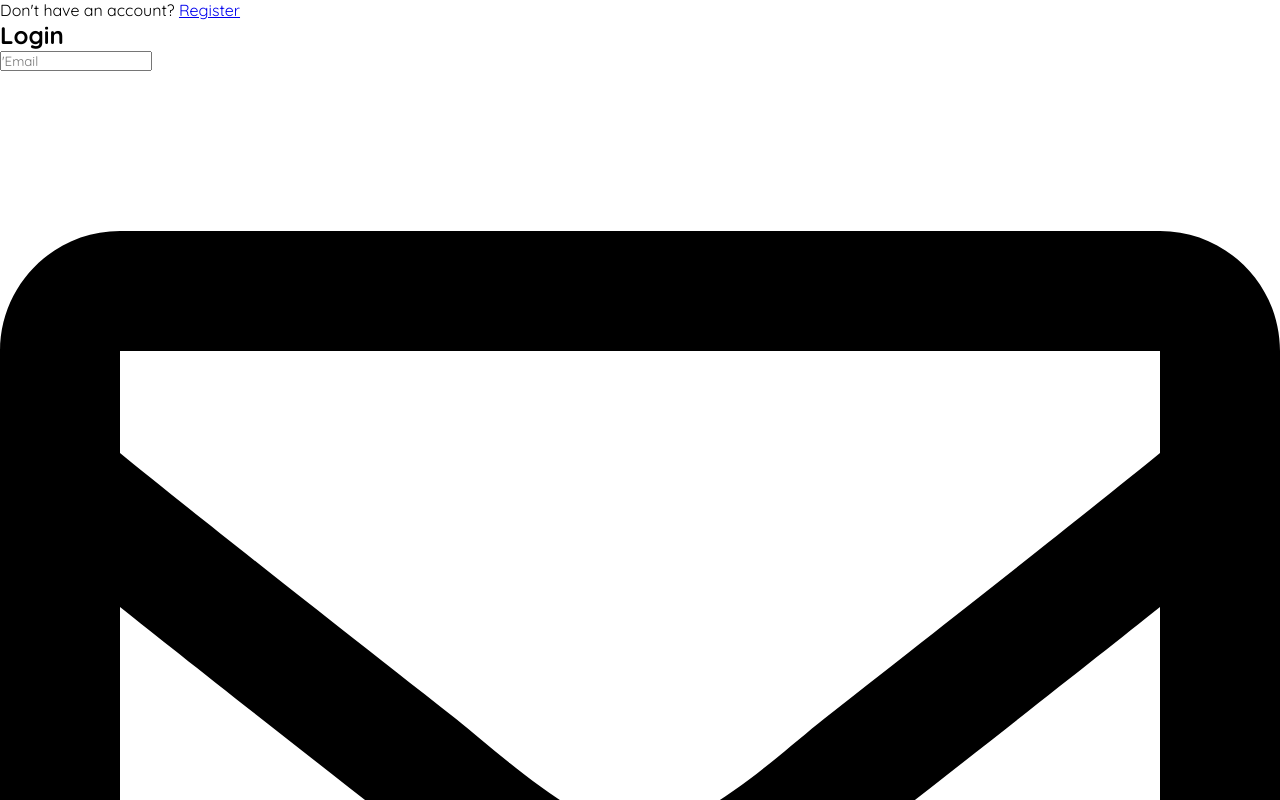
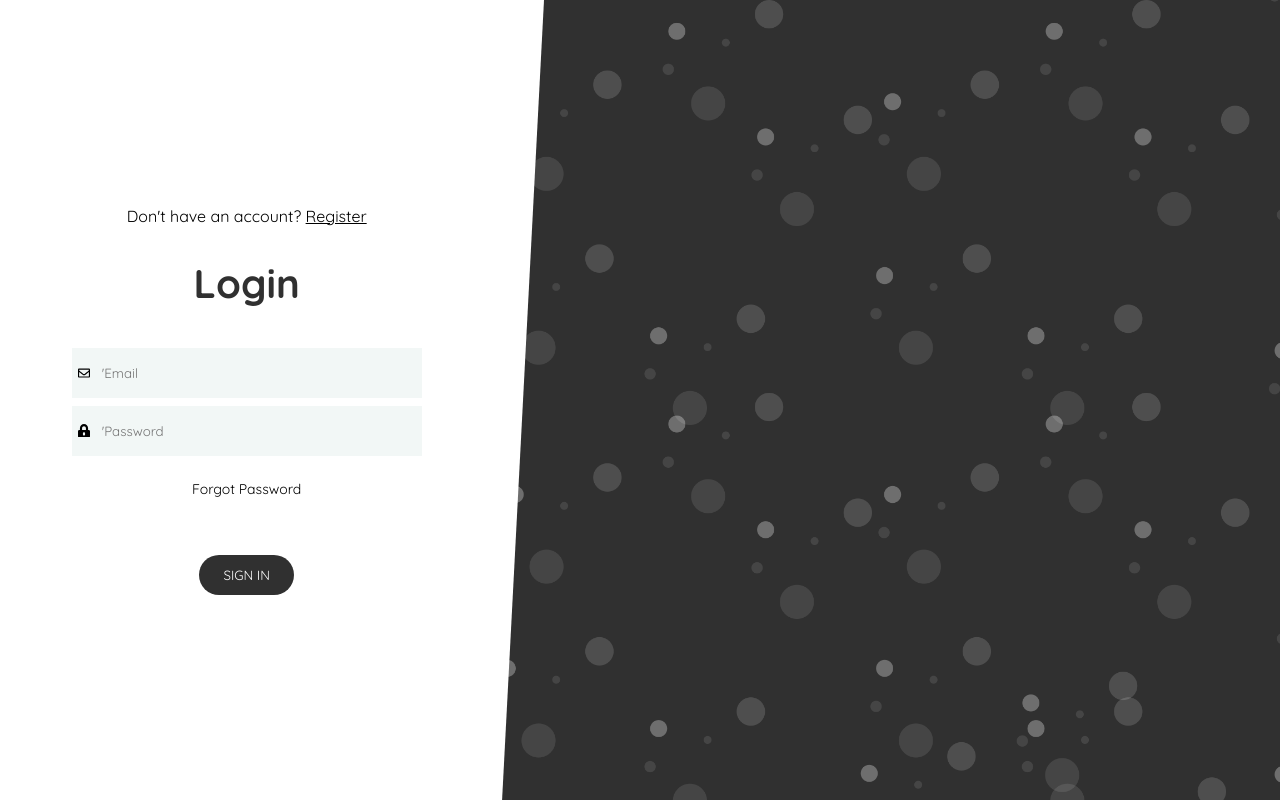
Before and after one commit to vdeksne/Women-s-Network, a Vue app: page /login in a window 1280 px wide. Shown: the top 800 px of the page. Built offline with nearby package versions, Linux system fonts and the light colour scheme; what vue2-editor would draw is missing.

Commit message:
Register

```diff
--- /dev/null
+++ b/src/components/Loading.vue
@@ -0,0 +1,41 @@
+<template>
+  <div class="loading">
+    <span></span>
+  </div>
+</template>
+
+<script>
+export default {
+  name: "loading",
+};
+</script>
+
+<style lang="scss">
+.loading {
+  top: 0;
+  z-index: 101;
+  height: 100%;
+  width: 100%;
+  background-color: rgba(0, 0, 0, 0.5);
+  position: fixed;
+  display: flex;
+  justify-content: center;
+  align-items: center;
+  @keyframes spin {
+    to {
+      transform: rotateZ(360deg);
+    }
+  }
+  span {
+    display: block;
+    width: 60px;
+    height: 60px;
+    margin: 0 auto;
+    border: 3px solid transparent;
+    border-top-color: #fff;
+    border-bottom-color: #fff;
+    border-radius: 50%;
+    animation: spin ease 1000ms infinite;
+  }
+}
+</style>
--- /dev/null
+++ b/src/components/Modal.vue
@@ -0,0 +1,51 @@
+<template>
+  <div class="modal">
+    <div class="modal-content">
+      <p>{{ this.modalMessage }}</p>
+      <button @click="closeModal">Close</button>
+    </div>
+  </div>
+</template>
+
+<script>
+export default {
+  props: ["modalMessage"],
+  methods: {
+    closeModal() {
+      this.$emit("close-modal");
+    },
+  },
+};
+</script>
+
+<style lang="scss" scoped>
+.modal {
+  display: flex;
+  justify-content: center;
+  align-items: center;
+  z-index: 101;
+  position: absolute;
+  width: 100%;
+  height: 100%;
+  top: 0;
+  background-color: rgba(0, 0, 0, 0.7);
+
+  .modal-content {
+    display: flex;
+    flex-direction: column;
+    justify-content: center;
+    border-radius: 8px;
+    width: 300px;
+    padding: 40px 30px;
+    background-color: #fff;
+
+    p {
+      text-align: center;
+    }
+
+    button {
+      align-self: center;
+    }
+  }
+}
+</style>
--- a/src/components/Navigation.vue
+++ b/src/components/Navigation.vue
@@ -11,7 +11,9 @@
           <router-link class="link" :to="{ name: 'Home' }">Home</router-link>
           <router-link class="link" :to="{ name: 'Blogs' }">Blog</router-link>
           <router-link class="link" to="#">Create Post</router-link>
-          <router-link class="link" to="#">Login/Register</router-link>
+          <router-link class="link" :to="{ name: 'Login' }"
+            >Login/Register</router-link
+          >
         </ul>
       </div>
     </nav>
@@ -21,7 +23,9 @@
         <router-link class="link" :to="{ name: 'Home' }">Home</router-link>
         <router-link class="link" :to="{ name: 'Blogs' }">Blog</router-link>
         <router-link class="link" to="#">Create Post</router-link>
-        <router-link class="link" to="#">Login/Register</router-link>
+        <router-link class="link" :to="{ name: 'Login' }"
+          >Login/Register</router-link
+        >
       </ul>
     </transition>
   </header>
--- a/src/views/ForgotPassword.vue
+++ b/src/views/ForgotPassword.vue
@@ -1,11 +1,95 @@
 <template>
-  <div></div>
+  <div class="reset-password">
+    <Modal
+      v-if="modalActive"
+      :modalMessage="modalMessage"
+      v-on:close-modal="closeModal"
+    />
+    <Loading v-if="loading" />
+    <div class="form-wrap">
+      <form class="reset">
+        <p class="login-register">
+          Back to
+          <router-link class="router-link" :to="{ name: 'Login' }"
+            >Login</router-link
+          >
+        </p>
+        <h2>Reset Password</h2>
+        <p>Forgot your passowrd? Enter your email to reset it</p>
+        <div class="inputs">
+          <div class="input">
+            <input type="text" placeholder="Email" v-model="email" />
+            <email class="icon" />
+          </div>
+        </div>
+        <button @click.prevent="resetPassword">Reset</button>
+        <div class="angle"></div>
+      </form>
+      <div class="background"></div>
+    </div>
+  </div>
 </template>
 
 <script>
-export default {};
+import email from "../assets/Icons/envelope-regular.svg";
+import Modal from "../components/Modal";
+import Loading from "../components/Loading";
+import firebase from "firebase/app";
+import "firebase/auth";
+export default {
+  name: "ForgotPassword",
+  data() {
+    return {
+      email: "",
+      modalActive: false,
+      modalMessage: "",
+      loading: null,
+    };
+  },
+  components: {
+    email,
+    Modal,
+    Loading,
+  },
+  methods: {
+    resetPassword() {
+      this.loading = true;
+      firebase
+        .auth()
+        .sendPasswordResetEmail(this.email)
+        .then(() => {
+          this.modalMessage =
+            "If your account exists, you will receive a email";
+          this.loading = false;
+          this.modalActive = true;
+        })
+        .catch((err) => {
+          this.modalMessage = err.message;
+          this.loading = false;
+          this.modalActive = true;
+        });
+    },
+    closeModal() {
+      this.modalActive = !this.modalActive;
+      this.email = "";
+    },
+  },
+};
 </script>
 
-<style scoped>
-/* Add your custom styles here */
+<style lang="scss" scoped>
+.reset-password {
+  position: relative;
+  .form-wrap {
+    .reset {
+      h2 {
+        margin-bottom: 8px;
+      }
+      p {
+        text-align: center;
+        margin-bottom: 32px;
+      }
+    }
+  }
+}
 </style>
--- a/src/views/Login.vue
+++ b/src/views/Login.vue
@@ -46,4 +46,117 @@
 };
 </script>
 
-<style lang="scss"></style>
+<style lang="scss">
+.form-wrap {
+  overflow: hidden;
+  display: flex;
+  height: 100vh;
+  justify-content: center;
+  align-self: center;
+  margin: 0 auto;
+  width: 90%;
+  @media (min-width: 900px) {
+    width: 100%;
+  }
+
+  .login-register {
+    margin-bottom: 32px;
+
+    .router-link {
+      color: #000;
+    }
+  }
+
+  form {
+    padding: 0 10px;
+    position: relative;
+    display: flex;
+    flex-direction: column;
+    justify-content: center;
+    align-items: center;
+    flex: 1;
+    @media (min-width: 900px) {
+      padding: 0 50px;
+    }
+
+    h2 {
+      text-align: center;
+      font-size: 32px;
+      color: #303030;
+      margin-bottom: 40px;
+      @media (min-width: 900px) {
+        font-size: 40px;
+      }
+    }
+
+    .inputs {
+      width: 100%;
+      max-width: 350px;
+
+      .input {
+        position: relative;
+        display: flex;
+        justify-content: center;
+        align-items: center;
+        margin-bottom: 8px;
+        input {
+          width: 100%;
+          border: none;
+          background-color: #f2f7f6;
+          padding: 4px 4px 4px 30px;
+          height: 50px;
+
+          &:focus {
+            outline: none;
+          }
+        }
+
+        .icon {
+          width: 12px;
+          position: absolute;
+          left: 6px;
+        }
+      }
+    }
+
+    .forgot-password {
+      text-decoration: none;
+      color: #000;
+      cursor: pointer;
+      font-size: 14px;
+      margin: 16px 0 32px;
+      border-bottom: 1px solid transparent;
+      transition: 0.5s ease all;
+
+      &:hover {
+        border-color: #303030;
+      }
+    }
+
+    .angle {
+      display: none;
+      position: absolute;
+      background-color: #fff;
+      transform: rotateZ(3deg);
+      width: 60px;
+      right: -30px;
+      height: 101%;
+      @media (min-width: 900px) {
+        display: initial;
+      }
+    }
+  }
+
+  .background {
+    display: none;
+    flex: 2;
+    background-size: cover;
+    background-image: url("../assets/background.png");
+    width: 100%;
+    height: 100%;
+    @media (min-width: 900px) {
+      display: initial;
+    }
+  }
+}
+</style>
--- a/src/views/Register.vue
+++ b/src/views/Register.vue
@@ -1,11 +1,107 @@
 <template>
-  <div></div>
+  <div class="form-wrap">
+    <form class="register">
+      <p class="login-register">
+        Already have an account?
+        <router-link class="router-link" :to="{ name: 'Login' }"
+          >Login</router-link
+        >
+      </p>
+      <h2>Create Your FireBlog Account</h2>
+      <div class="inputs">
+        <div class="input">
+          <input type="text" placeholder="First Name" v-model="firstName" />
+          <user class="icon" />
+        </div>
+        <div class="input">
+          <input type="text" placeholder="Last Name" v-model="lastName" />
+          <user class="icon" />
+        </div>
+        <div class="input">
+          <input type="text" placeholder="Username" v-model="username" />
+          <user class="icon" />
+        </div>
+        <div class="input">
+          <input type="text" placeholder="Email" v-model="email" />
+          <email class="icon" />
+        </div>
+        <div class="input">
+          <input type="password" placeholder="Password" v-model="password" />
+          <password class="icon" />
+        </div>
+        <div v-show="error" class="error">{{ this.errorMsg }}</div>
+      </div>
+      <button @click.prevent="register">Sign Up</button>
+      <div class="angle"></div>
+    </form>
+    <div class="background"></div>
+  </div>
 </template>
 
 <script>
-export default {};
+import email from "../assets/Icons/envelope-regular.svg";
+import password from "../assets/Icons/lock-alt-solid.svg";
+import user from "../assets/Icons/user-alt-light.svg";
+import firebase from "firebase/app";
+import "firebase/auth";
+import db from "../firebase/firebaseInit";
+export default {
+  name: "Register",
+  components: {
+    email,
+    password,
+    user,
+  },
+  data() {
+    return {
+      firstName: "",
+      lastName: "",
+      username: "",
+      email: "",
+      password: "",
+      error: null,
+      errorMsg: "",
+    };
+  },
+  methods: {
+    async register() {
+      if (
+        this.email !== "" &&
+        this.password !== "" &&
+        this.firstName !== "" &&
+        this.lastName !== "" &&
+        this.username !== ""
+      ) {
+        this.error = false;
+        this.errorMsg = "";
+        const firebaseAuth = await firebase.auth();
+        const createUser = await firebaseAuth.createUserWithEmailAndPassword(
+          this.email,
+          this.password
+        );
+        const result = await createUser;
+        const dataBase = db.collection("users").doc(result.user.uid);
+        await dataBase.set({
+          firstName: this.firstName,
+          lastName: this.lastName,
+          username: this.username,
+          email: this.email,
+        });
+        this.$router.push({ name: "Home" });
+        return;
+      }
+      this.error = true;
+      this.errorMsg = "Please fill out all the fields!";
+      return;
+    },
+  },
+};
 </script>
 
-<style scoped>
-/* Add your custom styles here */
+<style lang="scss" scoped>
+.register {
+  h2 {
+    max-width: 350px;
+  }
+}
 </style>
```
